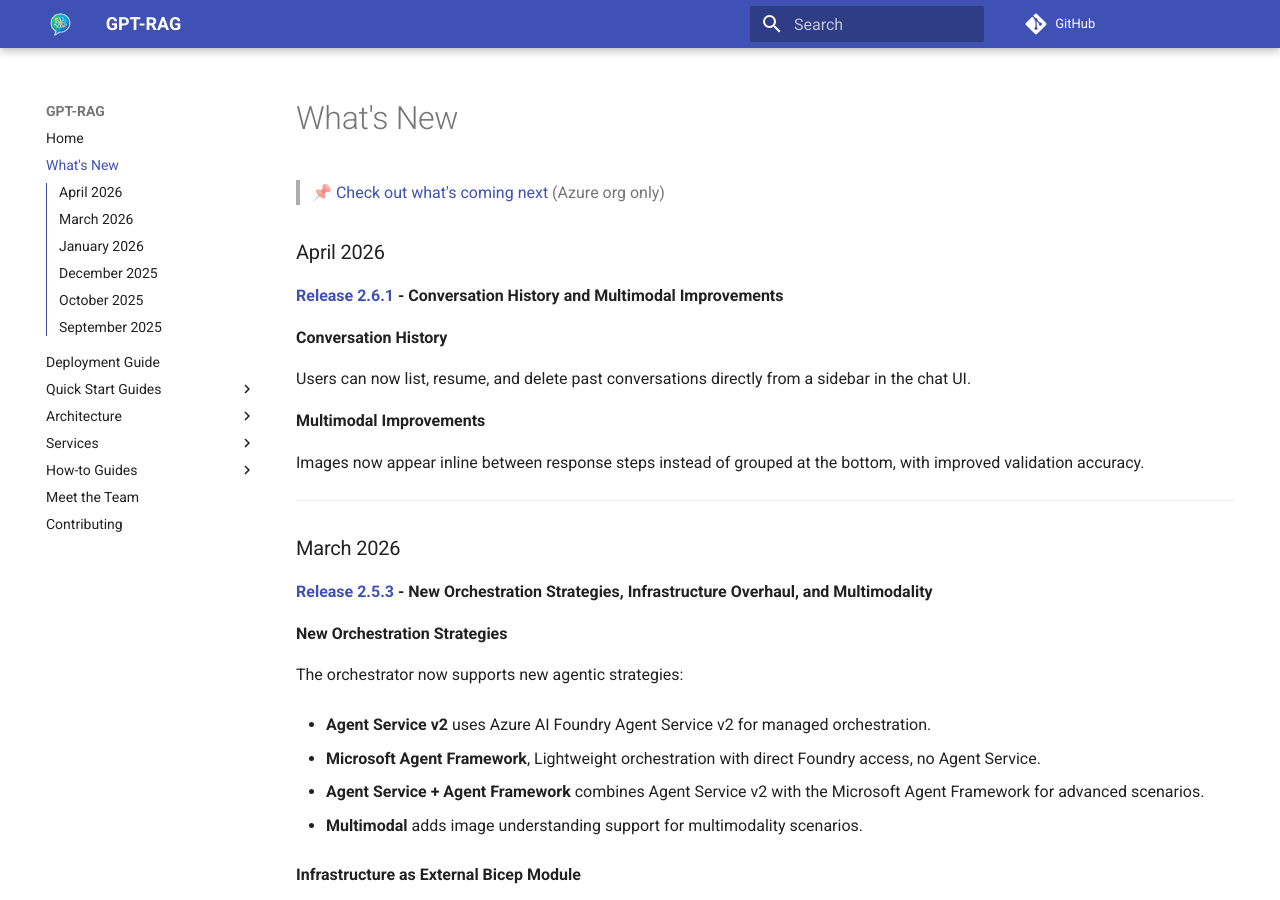
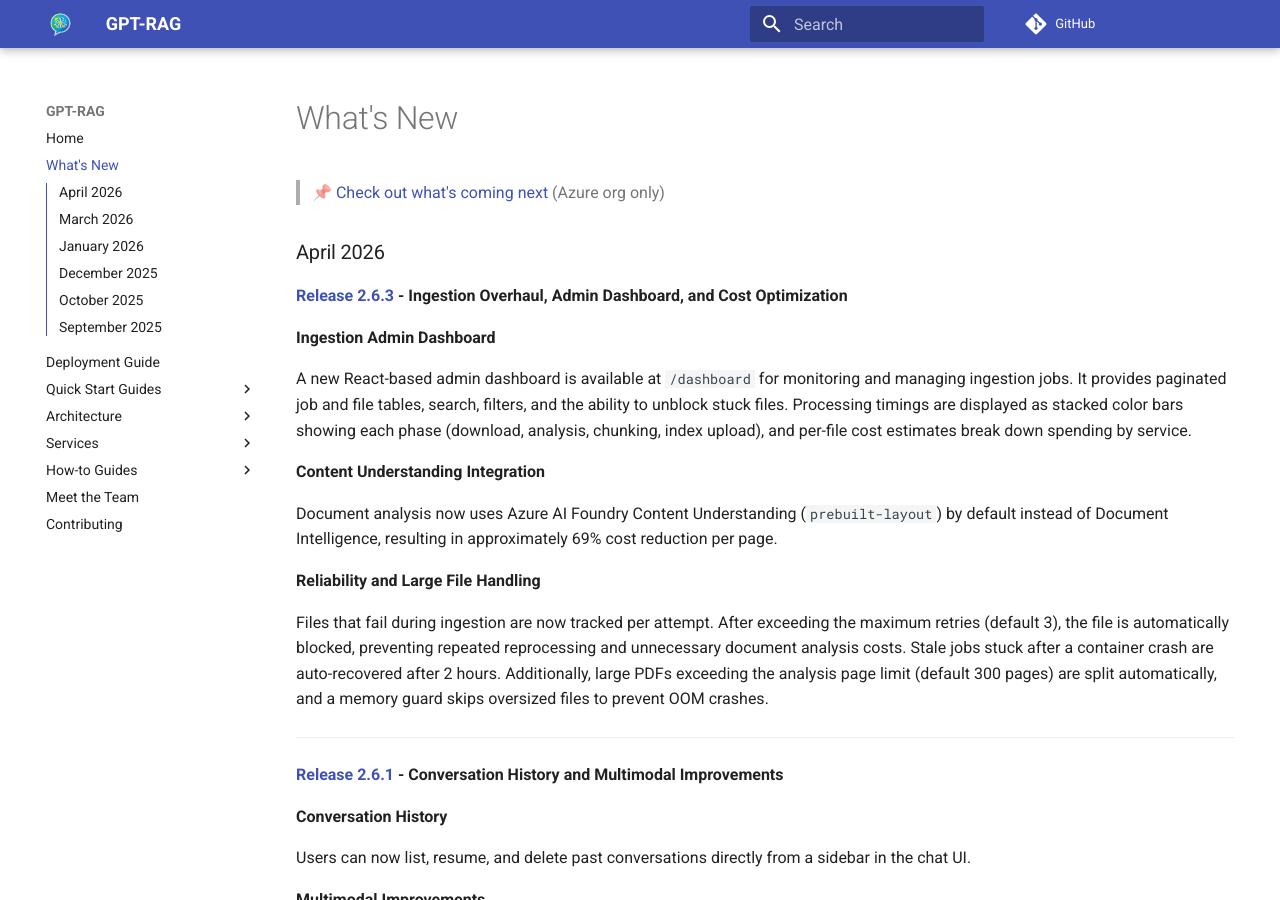
Before and after one commit to Azure/GPT-RAG, an MkDocs documentation site: the page built from docs/whatisnew.md, in a window 1280 px wide and 900 px high. Built offline with MkDocs 1.6.1 and Material for MkDocs 9.7.7, drawn with Linux system fonts in a browser that asks for light colours; comment, search, counter and statistics services are not loaded.

Commit message:
documentation

```diff
--- a/docs/whatisnew.md
+++ b/docs/whatisnew.md
@@ -1,6 +1,22 @@
 > 📌 [Check out what's coming next](https://github.com/orgs/Azure/projects/536/views/6)  (Azure org only)
 
 ### April 2026
+
+**[Release 2.6.3](https://github.com/Azure/GPT-RAG/tree/v2.6.3) - Ingestion Overhaul, Admin Dashboard, and Cost Optimization**
+
+**Ingestion Admin Dashboard**
+
+A new React-based admin dashboard is available at `/dashboard` for monitoring and managing ingestion jobs. It provides paginated job and file tables, search, filters, and the ability to unblock stuck files. Processing timings are displayed as stacked color bars showing each phase (download, analysis, chunking, index upload), and per-file cost estimates break down spending by service.
+
+**Content Understanding Integration**
+
+Document analysis now uses Azure AI Foundry Content Understanding (`prebuilt-layout`) by default instead of Document Intelligence, resulting in approximately 69% cost reduction per page.
+
+**Reliability and Large File Handling**
+
+Files that fail during ingestion are now tracked per attempt. After exceeding the maximum retries (default 3), the file is automatically blocked, preventing repeated reprocessing and unnecessary document analysis costs. Stale jobs stuck after a container crash are auto-recovered after 2 hours. Additionally, large PDFs exceeding the analysis page limit (default 300 pages) are split automatically, and a memory guard skips oversized files to prevent OOM crashes.
+
+---
 
 **[Release 2.6.1](https://github.com/Azure/GPT-RAG/tree/v2.6.1) - Conversation History and Multimodal Improvements**
 
--- a/mkdocs.yml
+++ b/mkdocs.yml
@@ -49,6 +49,7 @@ nav:
     - Auth & Doc Security: howto_authentication.md
     - User Feedback: howto_userfeedback.md
     - Sharepoint Connector: howto_sharepoint_connector.md
+    - Troubleshooting: troubleshooting.md
   - Meet the Team: team.md
   - Contributing: contributing.md
 extra:
```
Also changed, not shown: docs/troubleshooting.md (added, +79 -0 lines).
